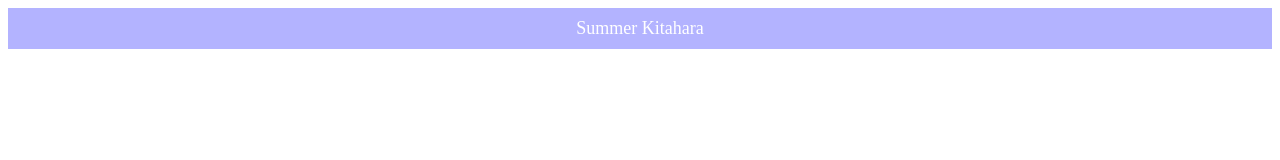
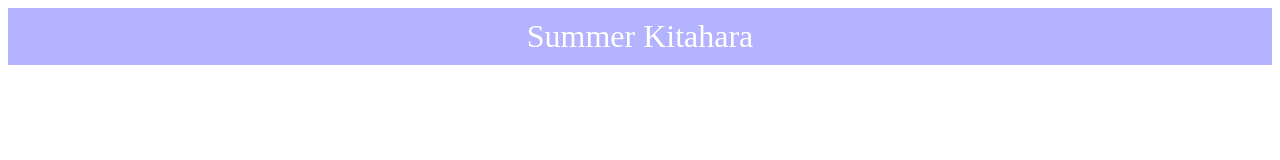
Before and after one commit to sumkit/sumkit.github.io, a plain HTML site: page index.html in a window 1280 px wide. Drawn offline with Linux system fonts and the light colour scheme.

Commit message:
xx-large font size

```diff
--- a/style.css
+++ b/style.css
@@ -3,5 +3,5 @@
 	padding: 10px;
 	color: #ffffff;
 	text-align:center;
-	font-size: large;
+	font-size: xx-large;
 }
```
